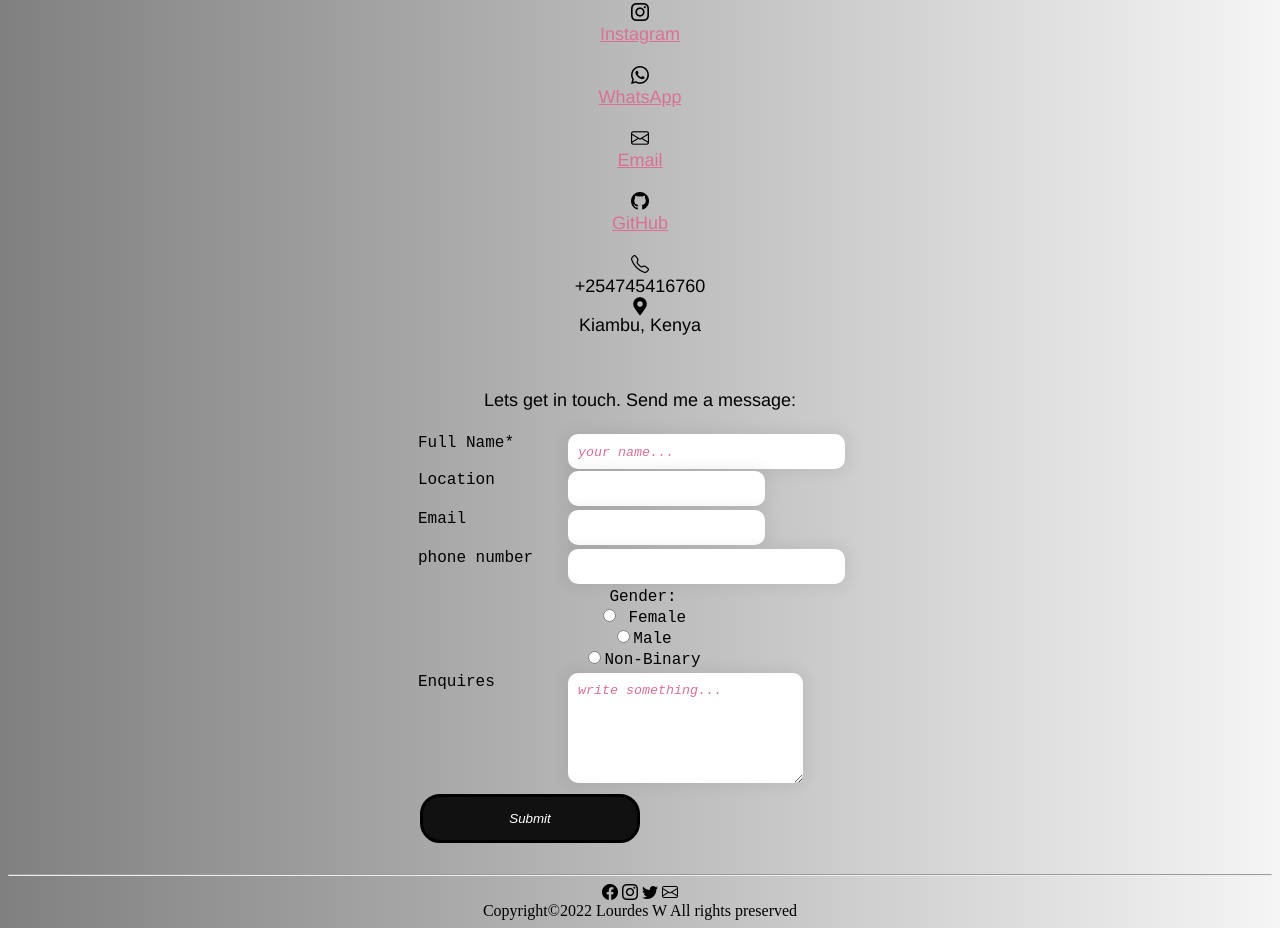
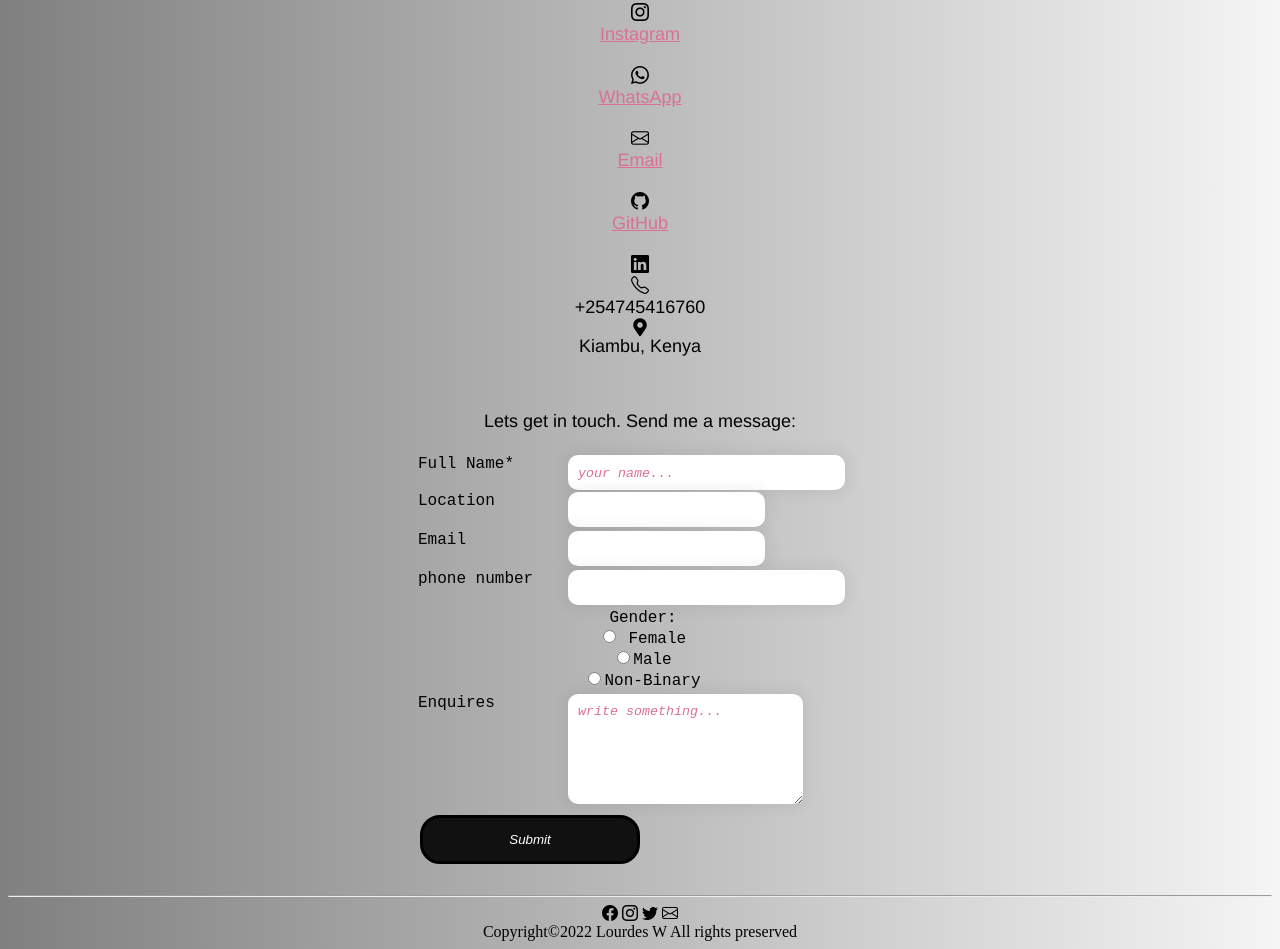
Before and after one commit to LourdesN/Project, a plain HTML site: page index.html in a window 1280 px wide. Shown: the part 2096-3045 px from the top of the page. Before the commit the page ends 3024 px from the top, so only its background shows below. Drawn offline with nearby package versions, Linux system fonts and the light colour scheme.

Commit message:
linkedin

```diff
--- a/index.html
+++ b/index.html
@@ -94,6 +94,7 @@
         <i class="bi bi-whatsapp px-3"> </i> <a href="whatsapp://send?text=Hello World!&phone=+254770909233"> WhatsApp</a> <br>
         <i class="bi bi-envelope px-2"> </i> <a href = "mailto: lourdeswairimu@gmail.com">Email</a><br>
         <i class="bi bi-github"></i><a href="https://github.com/LourdesN">GitHub</a><br>
+        <i class="bi bi-linkedin"></i><a href="https://www.linkedin.com/in/lourdes-nganga-0584a4227/"></a>
         <i class="bi bi-telephone px-2"> </i> +254745416760<br>
         <i class="fas fa-map-marker-alt"> </i> Kiambu, Kenya <br>
         </p>
```
